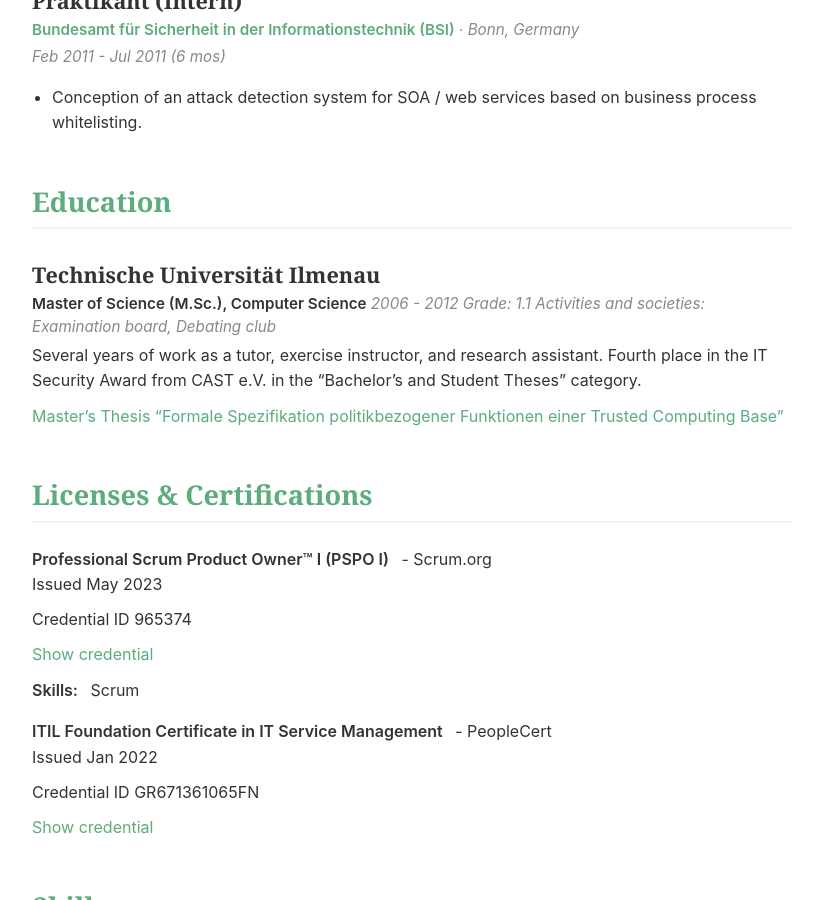
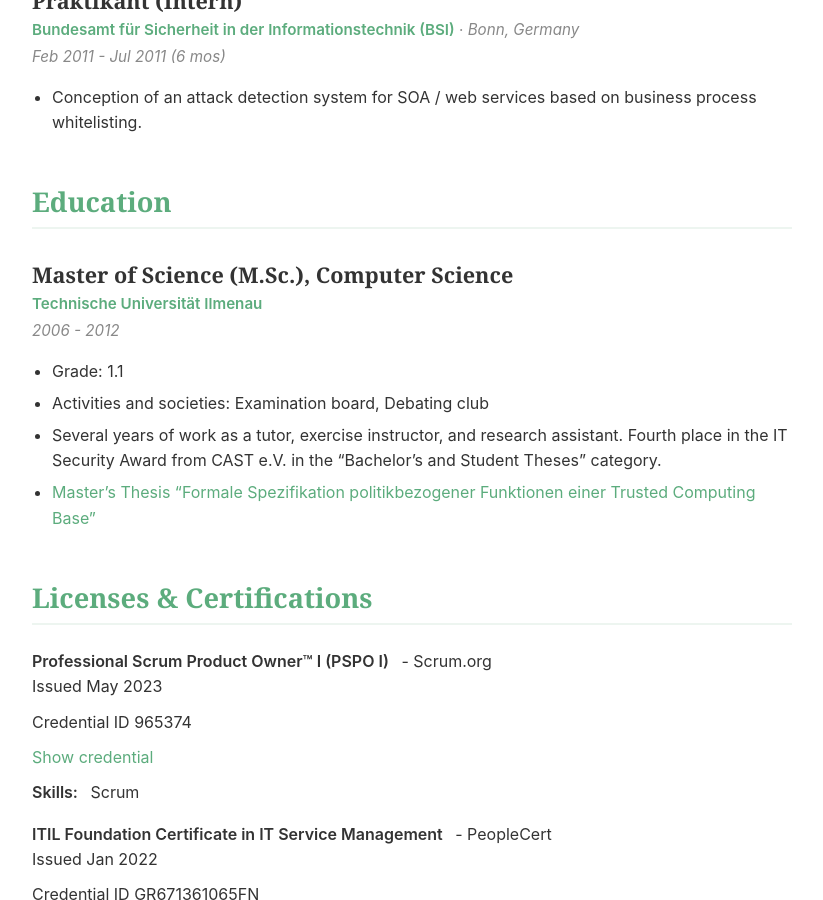
Before and after one commit to fxnn/fxnn.github.io, a Jekyll site: the page built from cv.md, in a window 1280 px wide and 900 px high, scrolled down 1784 px. Shown: the whole window, without its empty margins (228-1051 px from the left). Built offline with Jekyll 4.4.1, drawn with Linux system fonts in a browser that asks for light colours; part of the change alters nothing that is shown.

Commit message:
docs: Reformat CV education section

```diff
--- a/cv.md
+++ b/cv.md
@@ -61,12 +61,13 @@ title: Curriculum Vitae
 
 ## Education
 
-### Technische Universität Ilmenau
-**Master of Science (M.Sc.), Computer Science**
+### Master of Science (M.Sc.), Computer Science
+**[Technische Universität Ilmenau](https://www.tu-ilmenau.de)**
+
 *2006 - 2012*
-*Grade: 1.1*
-*Activities and societies: Examination board, Debating club*
 
+*   Grade: 1.1
+*   Activities and societies: Examination board, Debating club
 *   Several years of work as a tutor, exercise instructor, and research assistant. Fourth place in the IT Security Award from CAST e.V. in the "Bachelor's and Student Theses" category.
 *   [Master's Thesis "Formale Spezifikation politikbezogener Funktionen einer Trusted Computing Base"](https://www.linkedin.com/in/fxneumann/overlay/50711883/single-media-viewer?type=DOCUMENT&profileId=ACoAABoS1MoBmxc5acVR_-P5wmK9OkQ18bz6k0k)
 
```
